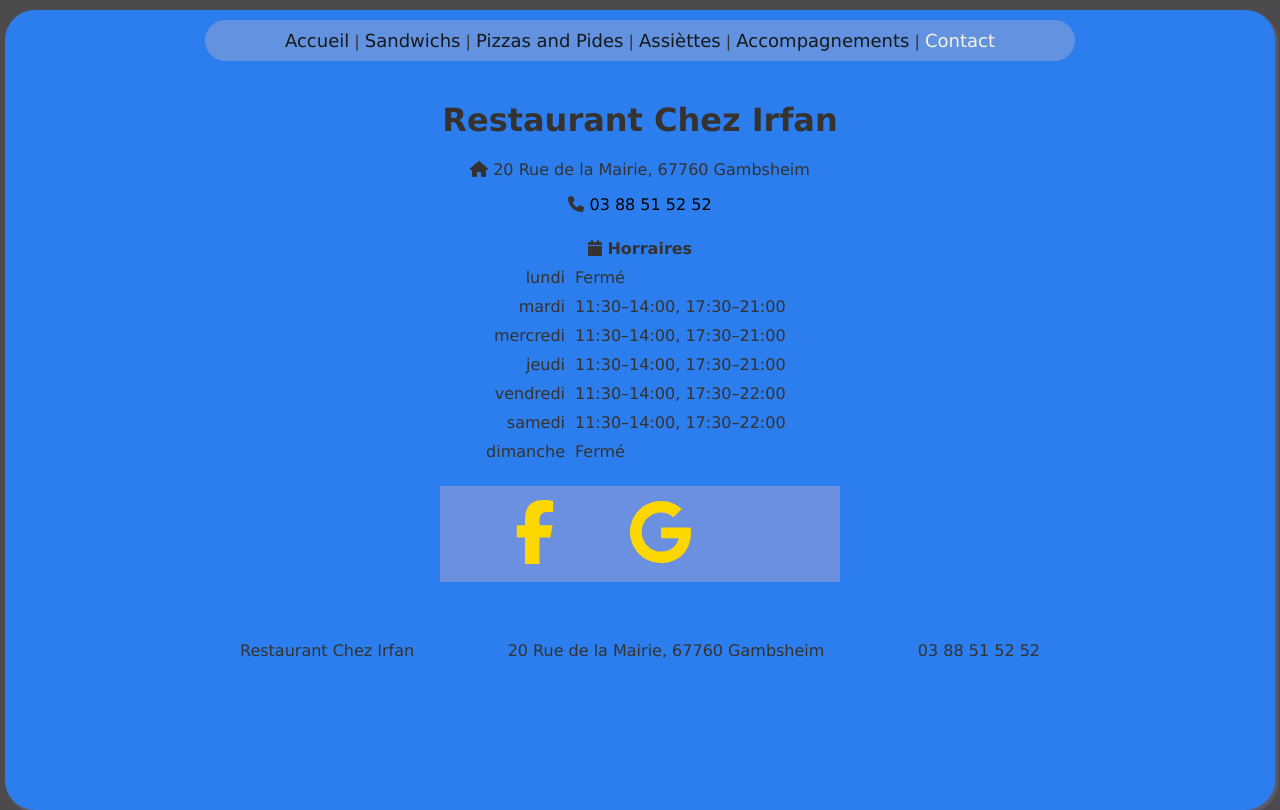
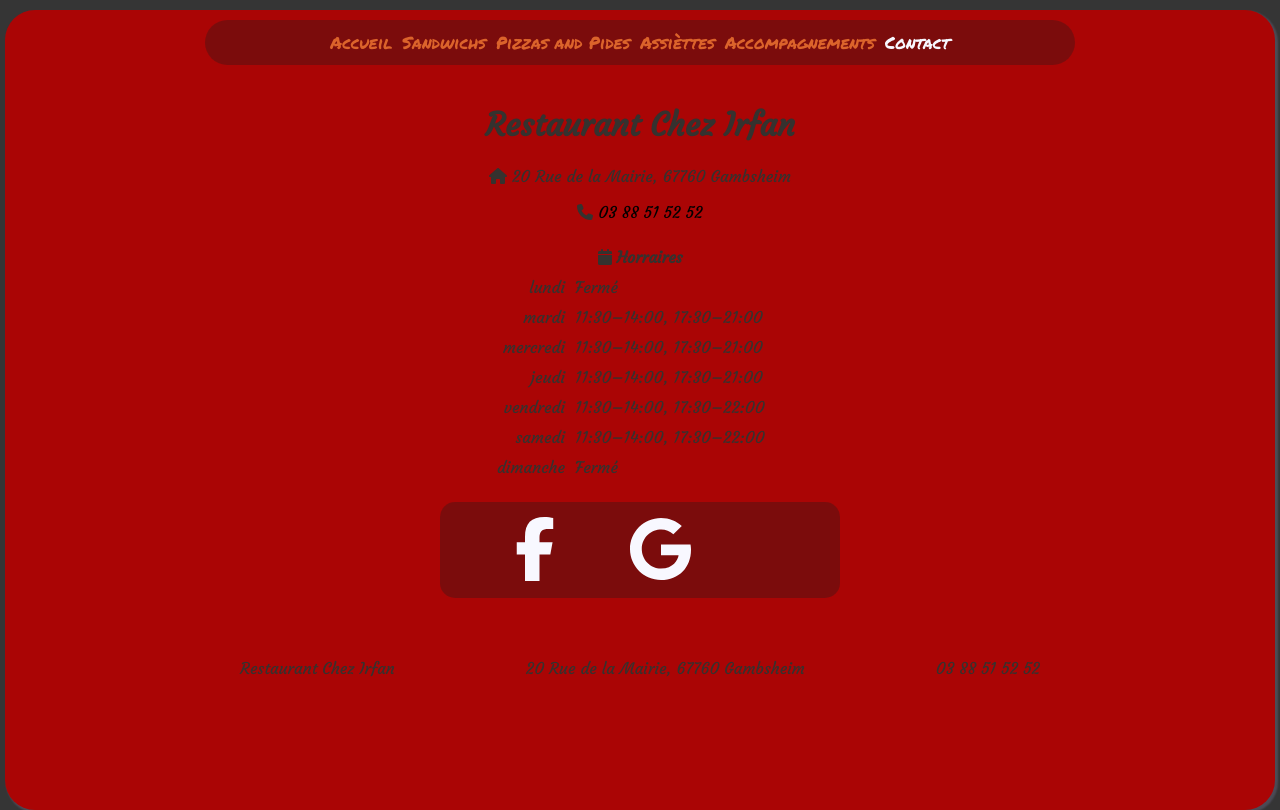
Before and after one commit to hugur82/site-irfan-vue, a Vue app: page /about in a window 1280 px wide. Built offline with nearby package versions, Linux system fonts and the light colour scheme; some icons are missing.

Commit message:
nouveau design bordeau/noir

```diff
--- a/public/index.html
+++ b/public/index.html
@@ -4,20 +4,15 @@
     <meta charset="utf-8">
     <meta http-equiv="X-UA-Compatible" content="IE=edge">
     <meta name="viewport" content="width=device-width,initial-scale=1.0">
-    <link rel="icon" href="<%= BASE_URL %>favicon.ico">
+    <title>Restaurant Chez Irfan</title>
+    <link rel="icon" href="<%= BASE_URL %>kebab.png">
+    <link rel="stylesheet" href="https://cdnjs.cloudflare.com/ajax/libs/font-awesome/5.9.0/css/all.min.css" integrity="sha512-q3eWabyZPc1XTCmF+8/LuE1ozpg5xxn7iO89yfSOd5/oKvyqLngoNGsx8jq92Y8eXJ/IRxQbEC+FGSYxtk2oiw==" crossorigin="anonymous" referrerpolicy="no-referrer" />
+  </head>
 
-    <link rel="stylesheet" href="https://cdnjs.cloudflare.com/ajax/libs/font-awesome/5.9.0/css/all.min.css" integrity="sha512-q3eWabyZPc1XTCmF+8/LuE1ozpg5xxn7iO89yfSOd5/oKvyqLngoNGsx8jq92Y8eXJ/IRxQbEC+FGSYxtk2oiw==" crossorigin="anonymous" referrerpolicy="no-referrer" />
-
-
-
-
-
-
-  </head>
   <body>
     <script src="https://cdn.jsdelivr.net/npm/vue@2.6.0"></script>
     <noscript>
-      <strong>We're sorry but <%= htmlWebpackPlugin.options.title %> doesn't work properly without JavaScript enabled. Please enable it to continue.</strong>
+    <strong>We're sorry but <%= htmlWebpackPlugin.options.title %> doesn't work properly without JavaScript enabled. Please enable it to continue.</strong>
     </noscript>
 
     <div id="app"></div>
--- a/src/App.vue
+++ b/src/App.vue
@@ -7,11 +7,11 @@
 
 
   <nav :class="{navFixed:navFixIsActve}" v-if="!mobileView">
-    <router-link to="/">Accueil</router-link> |
-    <router-link to="/sandwich">Sandwichs</router-link> |
-    <router-link to="/pizzaPide">Pizzas and Pides</router-link> |
-    <router-link to="/assiette">Assièttes</router-link> |
-    <router-link to="/accomp">Accompagnements</router-link> |
+    <router-link to="/">Accueil</router-link>
+    <router-link to="/sandwich">Sandwichs</router-link>
+    <router-link to="/pizzaPide">Pizzas and Pides</router-link>
+    <router-link to="/assiette">Assièttes</router-link>
+    <router-link to="/accomp">Accompagnements</router-link>
     <router-link to="/about">Contact</router-link>
   </nav>
 
@@ -106,7 +106,7 @@ import myFooter from "./components/myFooter.vue"
   width: auto;
   min-height:100vh ;
   padding: 0px 20px;
-  background: rgb(44,126,238);
+  background: $colorBordeaux;
   border-radius: 30px;
   box-shadow: 2px 2px 2px 1px rgba(170, 167, 218, 0.2);
   transition: 900ms cubic-bezier(.62,.55,.74,1.33);
@@ -116,7 +116,7 @@ import myFooter from "./components/myFooter.vue"
   transform: translateX(300px);
 }
 #app {
-  font-family:  Geneva, Tahoma, sans-serif,arial, Times, serif;
+  font-family:   'Courgette', cursive , Tahoma, sans-serif,arial, Times, serif;
   -webkit-font-smoothing: antialiased;
   -moz-osx-font-smoothing: grayscale;
   text-align: center;
@@ -135,42 +135,52 @@ import myFooter from "./components/myFooter.vue"
 
 }
 .navFixed{
+
   position:fixed;
   margin-top:0px;
+  border-bottom: 1px solid $activeLinkWhite;
+  align-items: center;
   top:0px;
   left:0px;
   right:0px;
+  padding:  25px 10px 0px 10px;
   max-width:none;
   border-radius: 0px;
+  height:50px;
   z-index: 5;
-  background: rgb(231, 229, 229);
+  background: $colorBordeauxShadowNoOpacity;
   transition:all ease 600ms;
   a.router-link-exact-active{
-    color:rgb(67, 117, 211);
+    color:$activeLinkWhite;
   }
 
 }
 nav {
+  font-family:  'Permanent Marker', cursive, Geneva, Tahoma;
   margin: 10px auto 0px auto;
   padding: 10px ;
-  background: rgba(151, 167, 212, 0.507);
+  background: $colorBordeauxShadow;
+
   max-width: 850px;
   border-radius: 25px;
   cursor: default;
   transition:all ease 600ms;
 
+
+
   a {
     cursor: pointer;
     text-decoration: none;
-    font-size: 18px;
-    font-weight: 500;
-    color: #15191a;
+    padding: 5px;
+    font-size: 17px;
+    transition:all ease 600ms;
+    color: $colorOrange;
     &:hover{
       text-decoration: underline;
     }
 
     &.router-link-exact-active {
-      color:beige;
+      color:$activeLinkWhite;
       text-decoration:none;
       cursor: default;
     }
--- a/src/assets/style.scss
+++ b/src/assets/style.scss
@@ -1,8 +1,16 @@
+@import url('https://fonts.googleapis.com/css2?family=Permanent+Marker&display=swap');
+@import url('https://fonts.googleapis.com/css2?family=Courgette&display=swap');
+$colorBordeaux:rgb(170, 5, 5);
+$colorBordeauxShadow:rgba(79,21,21,0.5);
+$colorBordeauxShadowNoOpacity:rgb(102, 27, 27);
+$colorOrange:rgb(219, 99, 43);
+$activeLinkWhite:ghostwhite;
+
 body {
     width: 100%;
      margin: 0px;
     padding: 0px;
-    background: #323033de;
+    background: #181717de;
 }
 
 .viewContainer{
@@ -31,16 +39,18 @@ body {
     z-index: 0;
     width: 210px;
     height: 250px;
-    background: #6aa0d3;
+    background: $colorBordeauxShadowNoOpacity;
+    color:$colorOrange;
     display:grid;
     grid-template: repeat(2,70px) 30px repeat(2,40px)  / repeat(3,70px);
     border-radius: 14px;
-    border:ridge 8px rgba(12, 11, 11, 1);
-    box-shadow: 6px 6px 5px rgb(54, 54, 54);
-    transition: all 500ms ease-in-out;
+    border:ridge 3px rgba(12, 11, 11, 1);
+    box-shadow: 4px 4px 5px rgba(54, 54, 54, 0.685);
+    transition: all 400ms ease-in-out;
     &:hover{
-        transform: scale(1.3);
+        transform: scale(1.2);
         z-index:2 !important;
+        box-shadow: 58px 38px 5px rgba(54, 54, 54, 0.385);
     }
 
 }
@@ -53,11 +63,11 @@ body {
 }
 .cardTitre{
     grid-area: 3/1/4/4;
-    color:rgb(34, 5, 46);
+
 }
 .cardDesc{
     grid-area: 4/1/6/4;
-    color:darkblue;
+
     font-size: 35px;
 }
 
@@ -71,8 +81,10 @@ body {
         transform:scale(1.1);
     }
     .viewContainer{
-
         margin: 80px 10px;
+    }
+    .containerCard{
+        gap: 10px;
     }
 
 }
--- a/src/components/navigationMobile.vue
+++ b/src/components/navigationMobile.vue
@@ -35,10 +35,12 @@ export default {
 </script>
 
 <style lang="scss" scoped>
+@import '../assets/style.scss' ;
 
 #navigationMobile{
     padding: 15px 0 0 0 ;
     position:fixed;
+    font-family:  'Permanent Marker', cursive, Geneva, Tahoma;
 
     ul {
         text-decoration: none;
@@ -46,7 +48,7 @@ export default {
         width: 200px;
         padding-left: 40px;
         a{
-            color: rgb(241, 241, 241);
+            color: $colorOrange;
             font-size: x-large;
             font-weight: 500;
             text-decoration: none;
@@ -56,7 +58,7 @@ export default {
             }
             &.router-link-exact-active {
                 text-decoration:  none;
-                color: dodgerblue;
+                color: $activeLinkWhite;
                 cursor: default;
             }
 
--- a/src/components/socialMedia.vue
+++ b/src/components/socialMedia.vue
@@ -35,17 +35,17 @@ export default{
 </script>
 
 <style lang="scss" scoped>
-
+@import '../assets/style.scss' ;
 
 a {
     text-decoration: none;
 }
 
 .forComputer{
-   background: rgba(157, 159, 214, 0.562);
+   background: $colorBordeauxShadow;
     margin-left: auto;
     margin-right: auto;
-
+    border-radius: 15px;
     width:400px;
 
     height:6rem;
@@ -62,7 +62,7 @@ a {
     justify-content: space-evenly;
 }
 .fab {
-    color:gold;
+    color:$activeLinkWhite;
     transition: all 0.5s;
     &:hover{
         transform:scale(1.3);
--- a/src/views/AboutView.vue
+++ b/src/views/AboutView.vue
@@ -25,17 +25,22 @@
 </template>
 
 <script>
+
  import socialMedia from '@/components/socialMedia.vue'
  import { mapState } from 'vuex'
+
+
 
 export default {
   name:"AboutView",
   components:{
     socialMedia
   },
+
   computed: {
-    ...mapState(['mobileView'])
-  },
+       ...mapState(['mobileView']),
+      },
+
  }
 </script>
 
@@ -47,13 +52,6 @@ a{
 table{
  border-spacing: 8px;
 }
-tr{
-   transition: all 1s ease;
-}
-tr:hover{
 
-  transition: all 1s ease;
-  font-weight: 800;
-}
 
 </style>
```
Also changed, not shown: public/kebab.png (added), 21 other files (tests, documents, lock files or other folders). Lines whose indentation alone changed are shown as unchanged.
